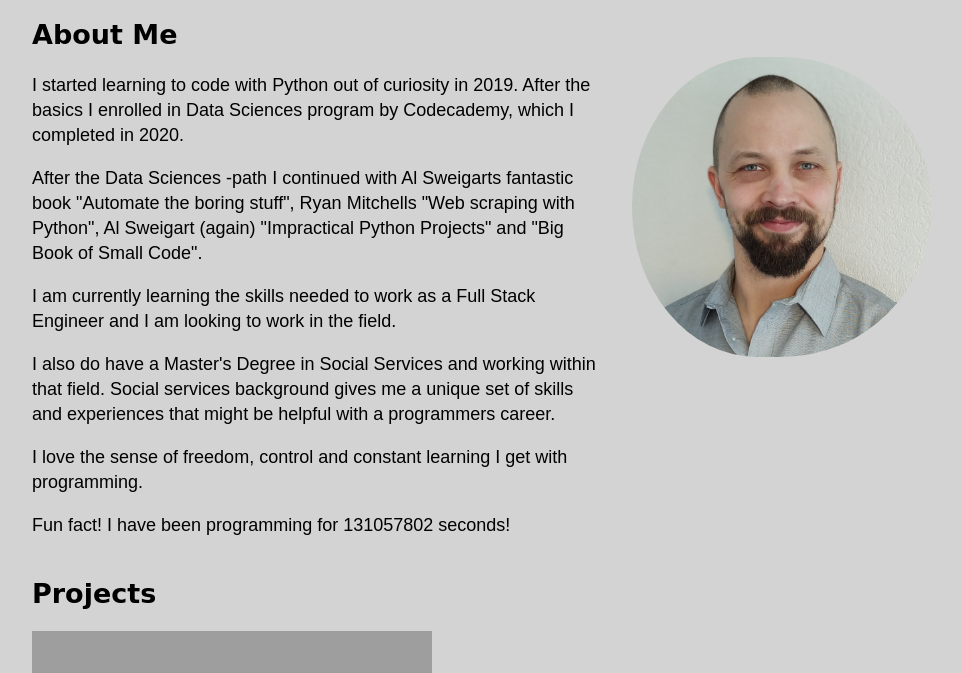
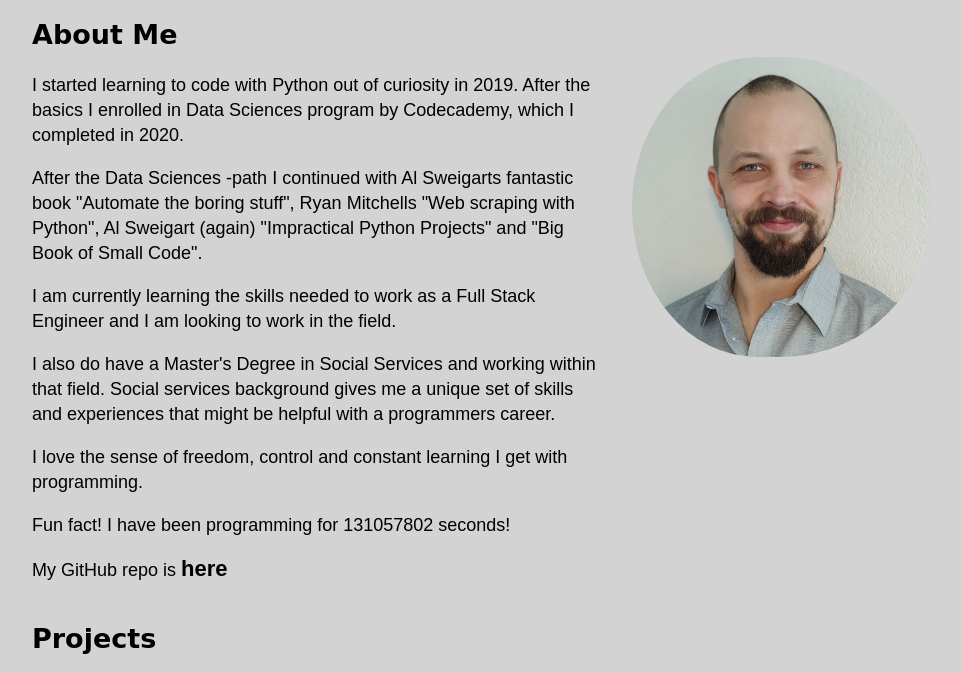
Before and after one commit to arttuheinila/arttuheinila.github.io, a plain HTML site: page index.html in a window 1280 px wide. Shown: the part 80-753 px from the top of the page, without its empty margins (158-1120 px from the left). Drawn offline with Linux system fonts and the light colour scheme; a web font is replaced by a local one.

Commit message:
add github link

```diff
--- a/index.html
+++ b/index.html
@@ -39,6 +39,7 @@
                         <p>I also do have a Master's Degree in Social Services and working within that field. Social services background gives me a unique set of skills and experiences that might be helpful with a programmers career.</p>
                         <p>I love the sense of freedom, control and constant learning I get with programming. </p>
                         <p>Fun fact! I have been programming for <span id="time-container">NaN</span> seconds!</p>
+                        <p>My GitHub repo is <a href="https://github.com/arttuheinila/">here</a></p>
                     </div>
                     <img class="image-me" src="./IMG_20230324_104353164_PORTRAIT~2.jpg" alt="Arttu Heinilä">
                 </div>
```
